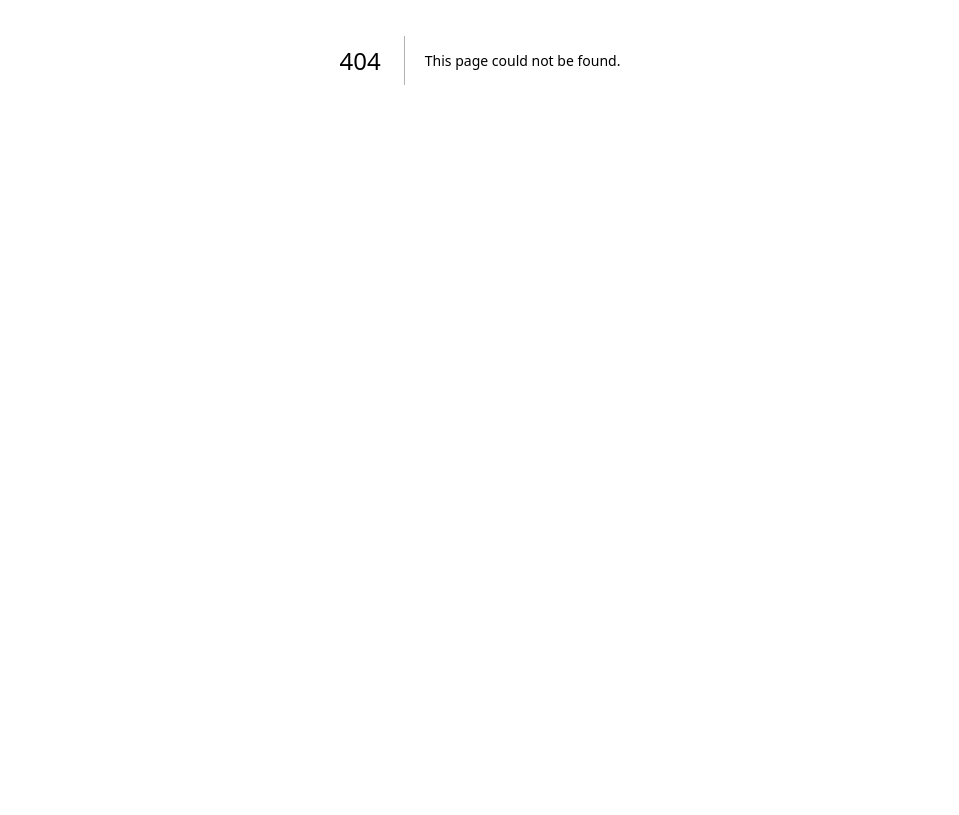
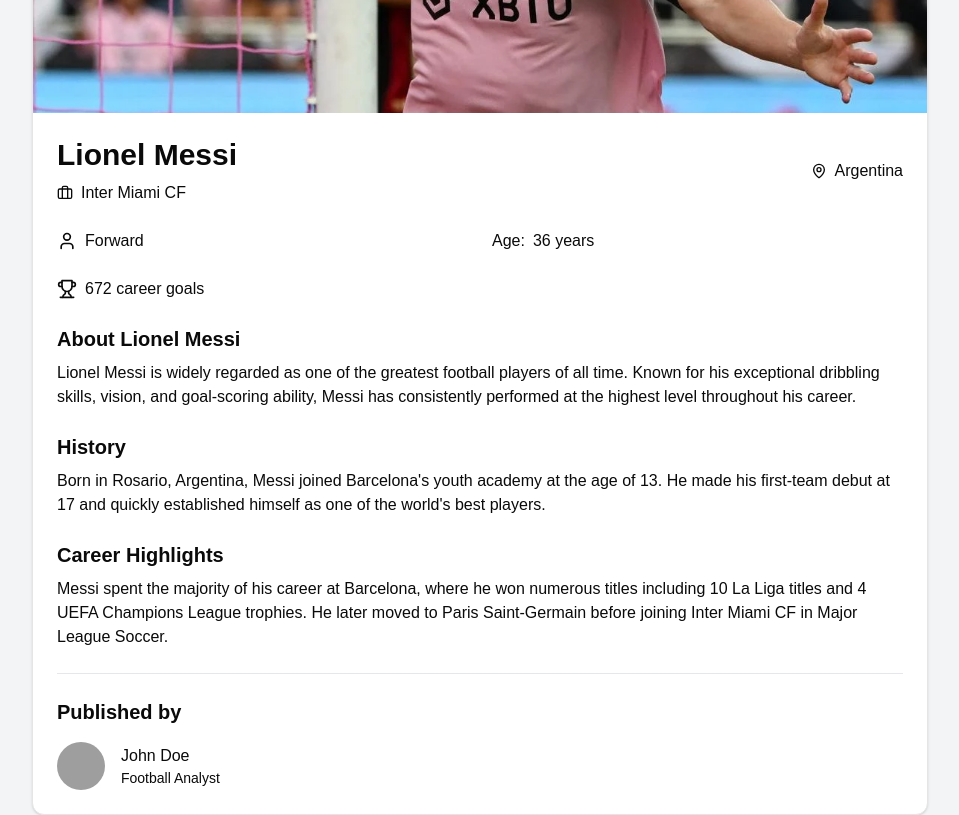
Before and after one commit to Osiris8/player-app, a Next.js app: page /player/1 in a window 1280 px wide. Before the commit this address had no page. Shown: the part 340-1155 px from the top of the page, without its empty margins (160-1119 px from the left). Before the commit the page ends 800 px from the top, so only its background shows below. Built offline with nearby package versions, Linux system fonts and the light colour scheme; grey boxes are pictures that could not be loaded.

Commit message:
add PLayerDetailCard

```diff
--- /dev/null
+++ b/app/player/[id]/page.tsx
@@ -0,0 +1,33 @@
+import Footer from "@/components/Footer";
+import Navbar from "@/components/Navbar";
+import { PlayerDetailCard } from "@/components/PlayerDetailCard";
+import messi from "@/public/images/messi.webp";
+const playerData = {
+  id: "1",
+  name: "Lionel Messi",
+  imageUrl: messi,
+  club: "Inter Miami CF",
+  country: "Argentina",
+  position: "Forward",
+  age: 36,
+  publisher: {
+    name: "John Doe",
+    avatarUrl: "/placeholder.svg?height=40&width=40",
+  },
+  description:
+    "Lionel Messi is widely regarded as one of the greatest football players of all time. Known for his exceptional dribbling skills, vision, and goal-scoring ability, Messi has consistently performed at the highest level throughout his career.",
+  history:
+    "Born in Rosario, Argentina, Messi joined Barcelona's youth academy at the age of 13. He made his first-team debut at 17 and quickly established himself as one of the world's best players.",
+  career:
+    "Messi spent the majority of his career at Barcelona, where he won numerous titles including 10 La Liga titles and 4 UEFA Champions League trophies. He later moved to Paris Saint-Germain before joining Inter Miami CF in Major League Soccer.",
+  goals: 672,
+};
+export default function Home() {
+  return (
+    <div data-theme="elegant">
+      <Navbar />
+      <PlayerDetailCard {...playerData} />
+      <Footer />
+    </div>
+  );
+}
--- /dev/null
+++ b/components/PlayerDetailCard.tsx
@@ -0,0 +1,110 @@
+import Image, { StaticImageData } from "next/image";
+import { Card, CardContent, CardHeader } from "@/components/ui/card";
+import { Avatar, AvatarFallback, AvatarImage } from "@/components/ui/avatar";
+import { Briefcase, MapPin, User, Trophy } from "lucide-react";
+
+interface PlayerDetailProps {
+  name: string;
+  imageUrl: StaticImageData | string;
+  club: string;
+  country: string;
+  position: string;
+  age: number;
+  publisher: {
+    name: string;
+    avatarUrl: string;
+  };
+  description: string;
+  history: string;
+  career: string;
+  goals: number;
+}
+
+export function PlayerDetailCard({
+  name,
+  imageUrl,
+  club,
+  country,
+  position,
+  age,
+  publisher,
+  description,
+  history,
+  career,
+  goals,
+}: PlayerDetailProps) {
+  return (
+    <Card className="w-full max-w-4xl mx-auto overflow-hidden">
+      <CardHeader className="p-0">
+        <div className="relative h-64 md:h-96 w-full">
+          <Image
+            src={imageUrl}
+            alt={name}
+            layout="fill"
+            objectFit="cover"
+            priority
+          />
+        </div>
+      </CardHeader>
+      <CardContent className="p-6">
+        <div className="flex flex-col md:flex-row justify-between items-start md:items-center mb-6">
+          <div>
+            <h1 className="text-3xl font-bold mb-2">{name}</h1>
+            <div className="flex items-center gap-2 text-muted-foreground">
+              <Briefcase className="h-4 w-4" />
+              <span>{club}</span>
+            </div>
+          </div>
+          <div className="mt-4 md:mt-0 flex items-center gap-2">
+            <MapPin className="h-4 w-4 text-muted-foreground" />
+            <span>{country}</span>
+          </div>
+        </div>
+
+        <div className="grid grid-cols-1 md:grid-cols-2 gap-6 mb-6">
+          <div className="flex items-center gap-2">
+            <User className="h-5 w-5 text-muted-foreground" />
+            <span>{position}</span>
+          </div>
+          <div className="flex items-center gap-2">
+            <span className="text-muted-foreground">Age:</span>
+            <span>{age} years</span>
+          </div>
+          <div className="flex items-center gap-2">
+            <Trophy className="h-5 w-5 text-muted-foreground" />
+            <span>{goals} career goals</span>
+          </div>
+        </div>
+
+        <div className="mb-6">
+          <h2 className="text-xl font-semibold mb-2">About {name}</h2>
+          <p className="text-muted-foreground">{description}</p>
+        </div>
+
+        <div className="mb-6">
+          <h2 className="text-xl font-semibold mb-2">History</h2>
+          <p className="text-muted-foreground">{history}</p>
+        </div>
+
+        <div className="mb-6">
+          <h2 className="text-xl font-semibold mb-2">Career Highlights</h2>
+          <p className="text-muted-foreground">{career}</p>
+        </div>
+
+        <div className="border-t pt-6">
+          <h2 className="text-xl font-semibold mb-4">Published by</h2>
+          <div className="flex items-center gap-4">
+            <Avatar className="h-12 w-12">
+              <AvatarImage src={publisher.avatarUrl} alt={publisher.name} />
+              <AvatarFallback>{publisher.name.charAt(0)}</AvatarFallback>
+            </Avatar>
+            <div>
+              <p className="font-medium">{publisher.name}</p>
+              <p className="text-sm text-muted-foreground">Football Analyst</p>
+            </div>
+          </div>
+        </div>
+      </CardContent>
+    </Card>
+  );
+}
```
